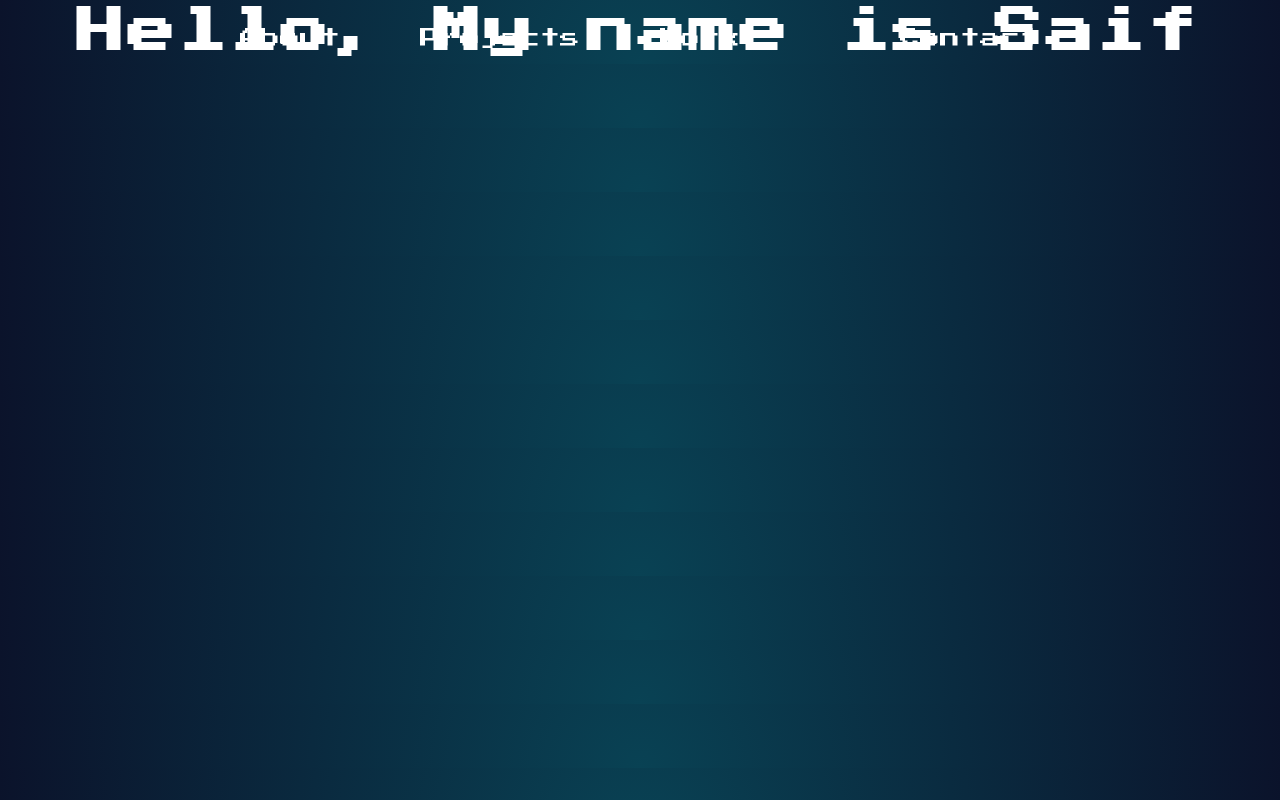
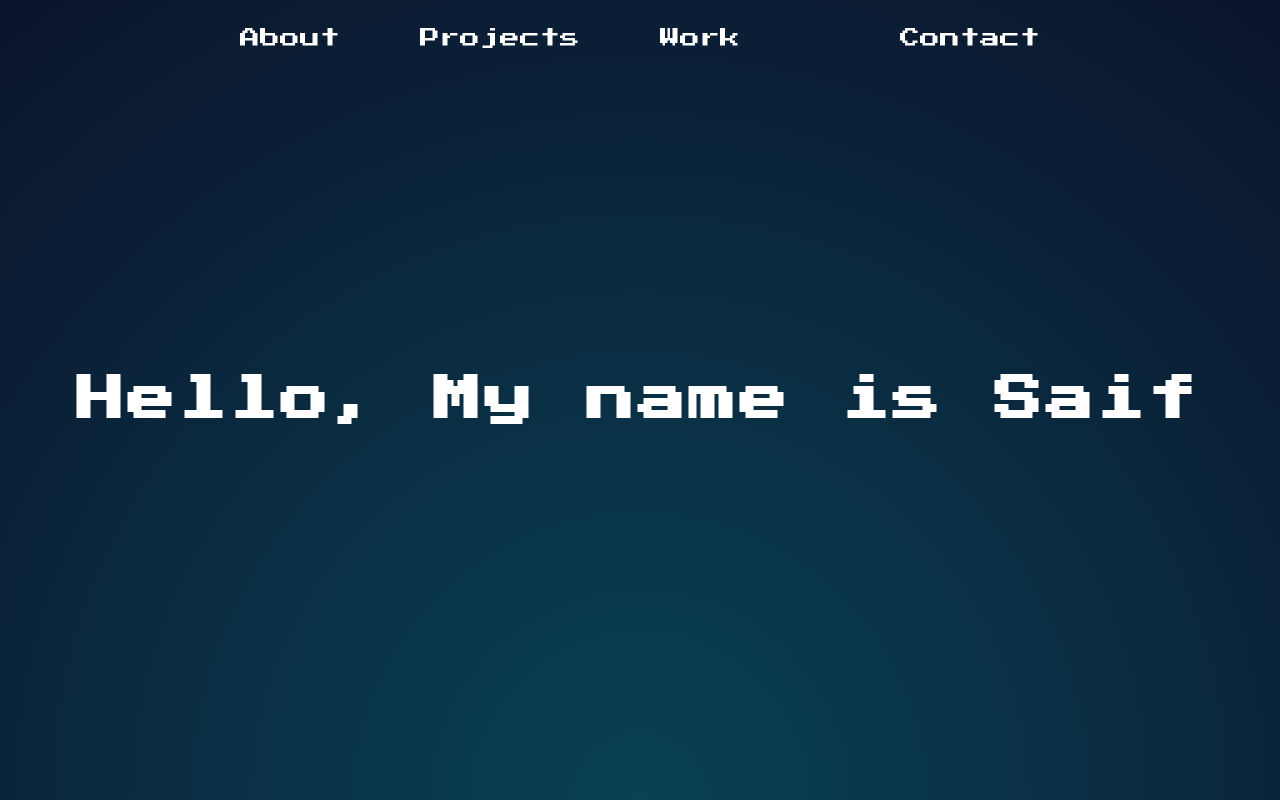
Before and after one commit to SaifAlqady51/my_profile, a SvelteKit app: page / in a window 1280 px wide. Shown: the top 800 px of the page. Built offline with nearby package versions, Linux system fonts and the light colour scheme; some icons are missing.

Commit message:
Changed main page width and height

```diff
--- a/src/routes/+page.svelte
+++ b/src/routes/+page.svelte
@@ -4,14 +4,18 @@
 	import FaBrandsGithubAlt from 'svelte-icons-pack/fa/FaBrandsGithubAlt';
 </script>
 
-<div class="w-full h-full flex justify-center items-center font-press-start">
+<div class="w-screen h-screen flex justify-center items-center font-press-start">
 	<Navbar />
 	<!-- <div class="flex w-fit h-full z-40 justify-between gap-20"> -->
 	<div>
-		<h1 id="name" class="  text-5xl text-white font-semibold h-16 flex items-center px-2">
+		<h1
+			id="name"
+			class="  md:text-5xl text-xl text-white font-semibold h-16 flex items-center px-4 overflow-auto"
+		>
 			Hello, My name is Saif
 		</h1>
 	</div>
+	<!-- Github Link -->
 	<a
 		href="https://github.com/SaifAlqady51/"
 		target="_blank"
```
